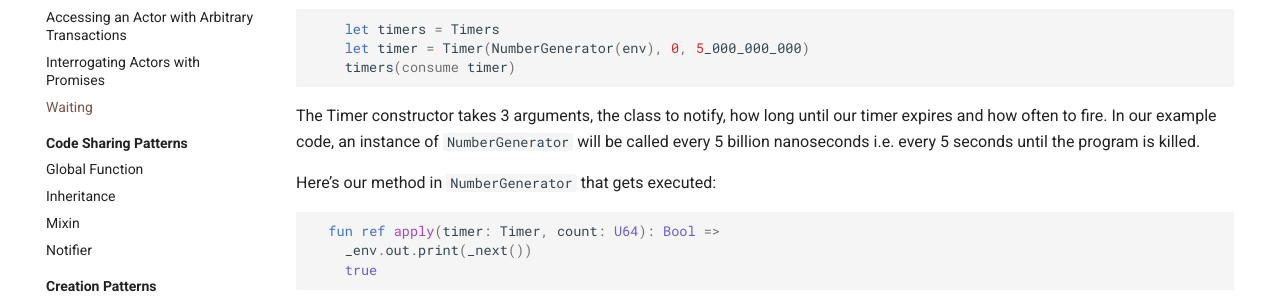
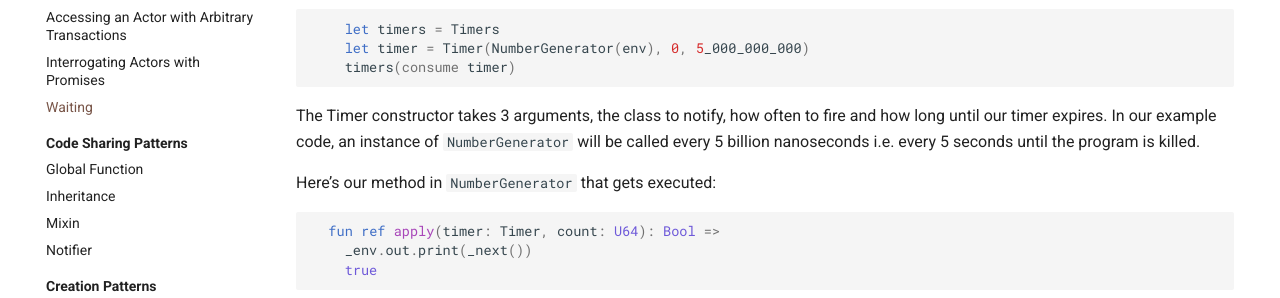
Before and after one commit to ponylang/pony-patterns, an MkDocs documentation site: the page built from docs/async/waiting.md, in a window 1280 px wide and 900 px high, scrolled down 886 px. Shown: the part 154-452 px from the top of the window. Built offline with MkDocs 1.6.1 and Material for MkDocs 9.7.7, drawn with Linux system fonts in a browser that asks for light colours; comment, search, counter and statistics services are not loaded.

````diff
--- a/docs/async/waiting.md
+++ b/docs/async/waiting.md
@@ -49,7 +49,7 @@ Zooming in on the key bits, we first set up our timers, create one and add it to
     timers(consume timer)
 ```
 
-The Timer constructor takes 3 arguments, the class to notify, how long until our timer expires and how often to fire. In our example code, an instance of `NumberGenerator` will be called every 5 billion nanoseconds i.e. every 5 seconds until the program is killed.
+The Timer constructor takes 3 arguments, the class to notify, how often to fire and how long until our timer expires. In our example code, an instance of `NumberGenerator` will be called every 5 billion nanoseconds i.e. every 5 seconds until the program is killed.
 
 Here's our method in `NumberGenerator` that gets executed:
 
````
